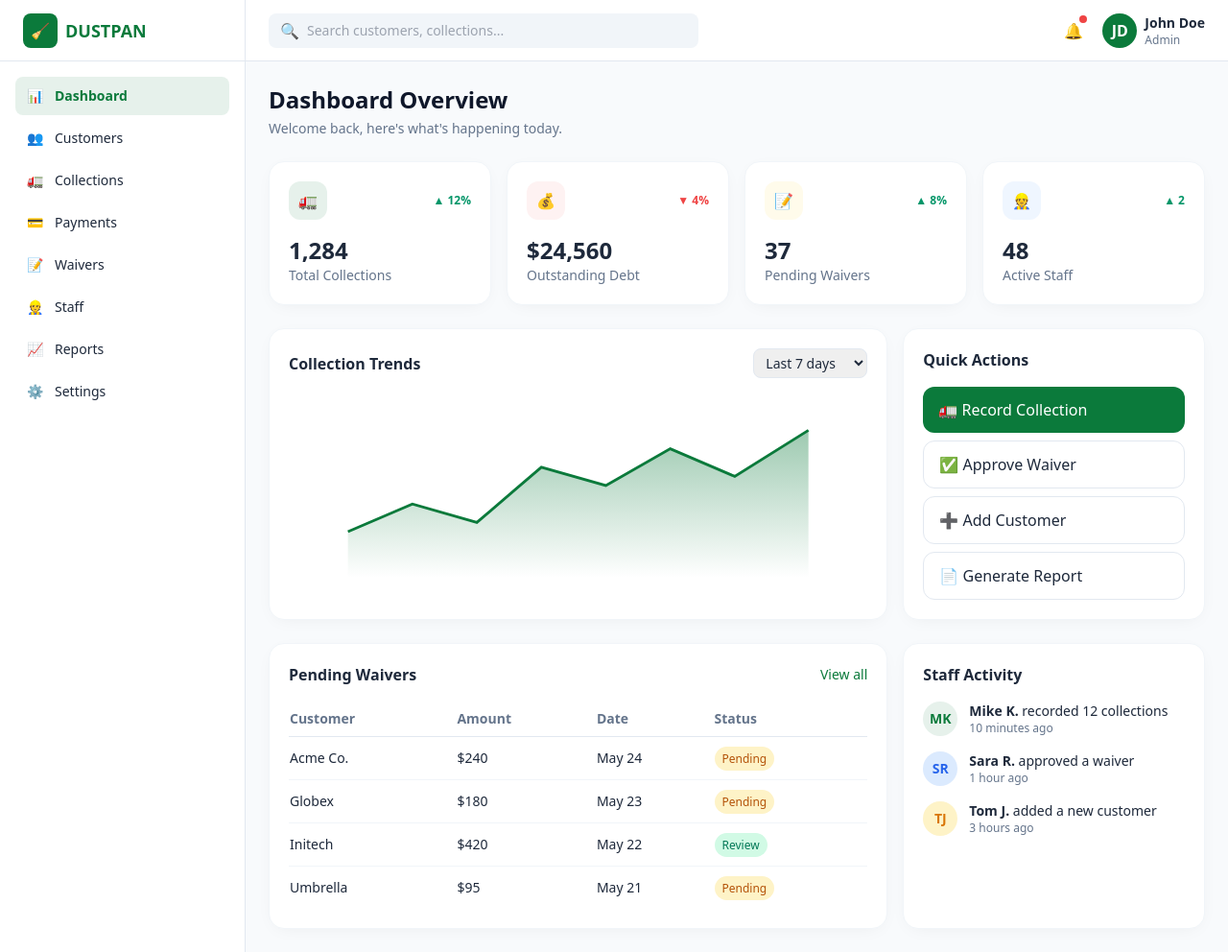
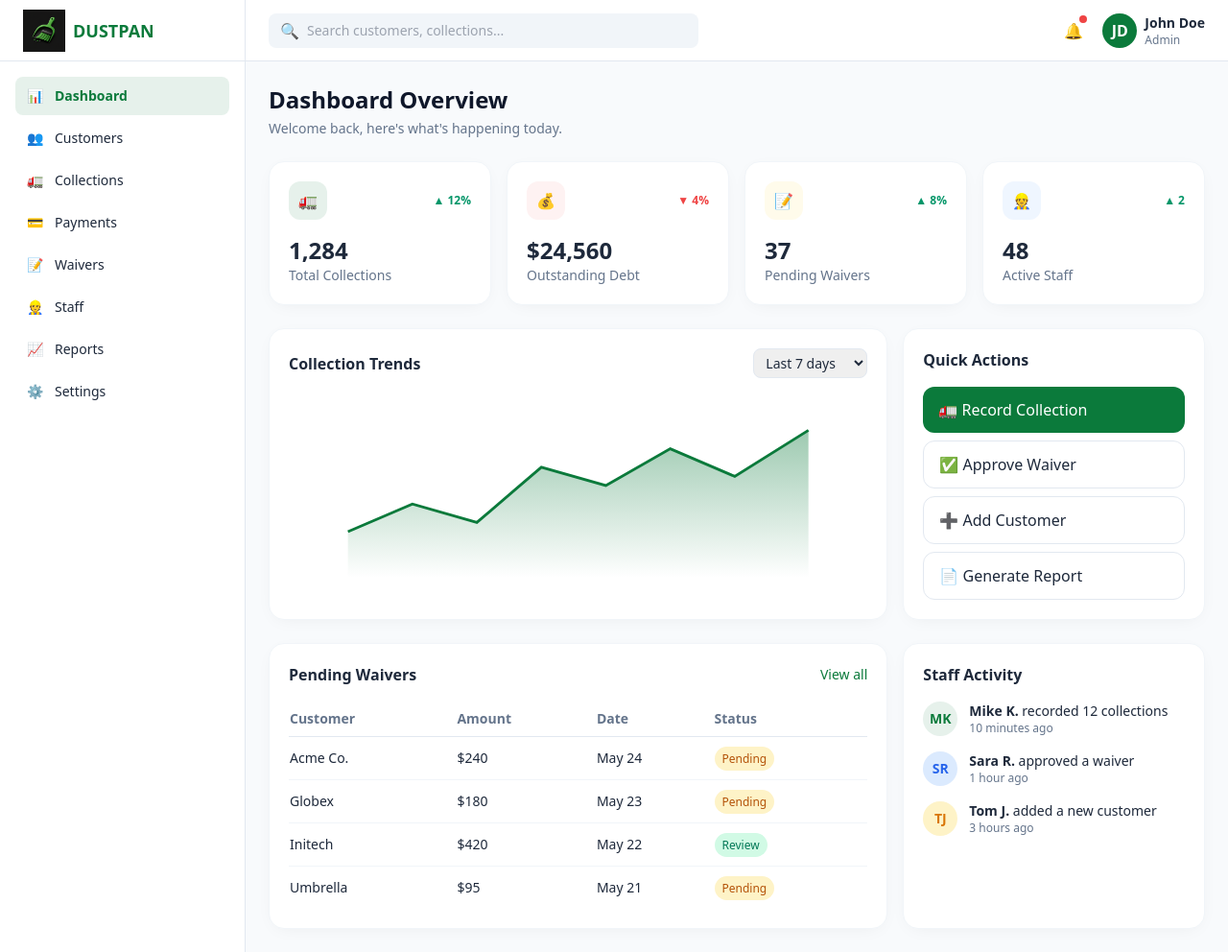
Before and after one commit to Omokanye/Dustpan-mvp, a plain HTML site: page dashboard.html in a window 1280 px wide. Shown: the whole page at 96% size. Drawn offline with nearby package versions, Linux system fonts and the light colour scheme.

Commit message:
Replace dustpan icon with logo image on dashboards sidebar

```diff
--- a/dashboard.html
+++ b/dashboard.html
@@ -27,7 +27,7 @@
   <!-- ============== SIDEBAR ============== -->
   <aside id="sidebar" class="fixed lg:static inset-y-0 left-0 z-40 w-64 bg-white border-r border-slate-200 -translate-x-full lg:translate-x-0 transition-transform">
     <div class="h-16 flex items-center gap-2 px-6 border-b border-slate-200">
-      <div class="w-9 h-9 rounded-lg bg-brand grid place-items-center text-white">🧹</div>
+      <img src="Assets/Logo.png" alt="Dustpan Logo" class="w-11 h-11 object-contain" />
       <span class="text-lg font-bold text-brand">DUSTPAN</span>
     </div>
     <nav class="p-4 space-y-1 text-sm">
```
